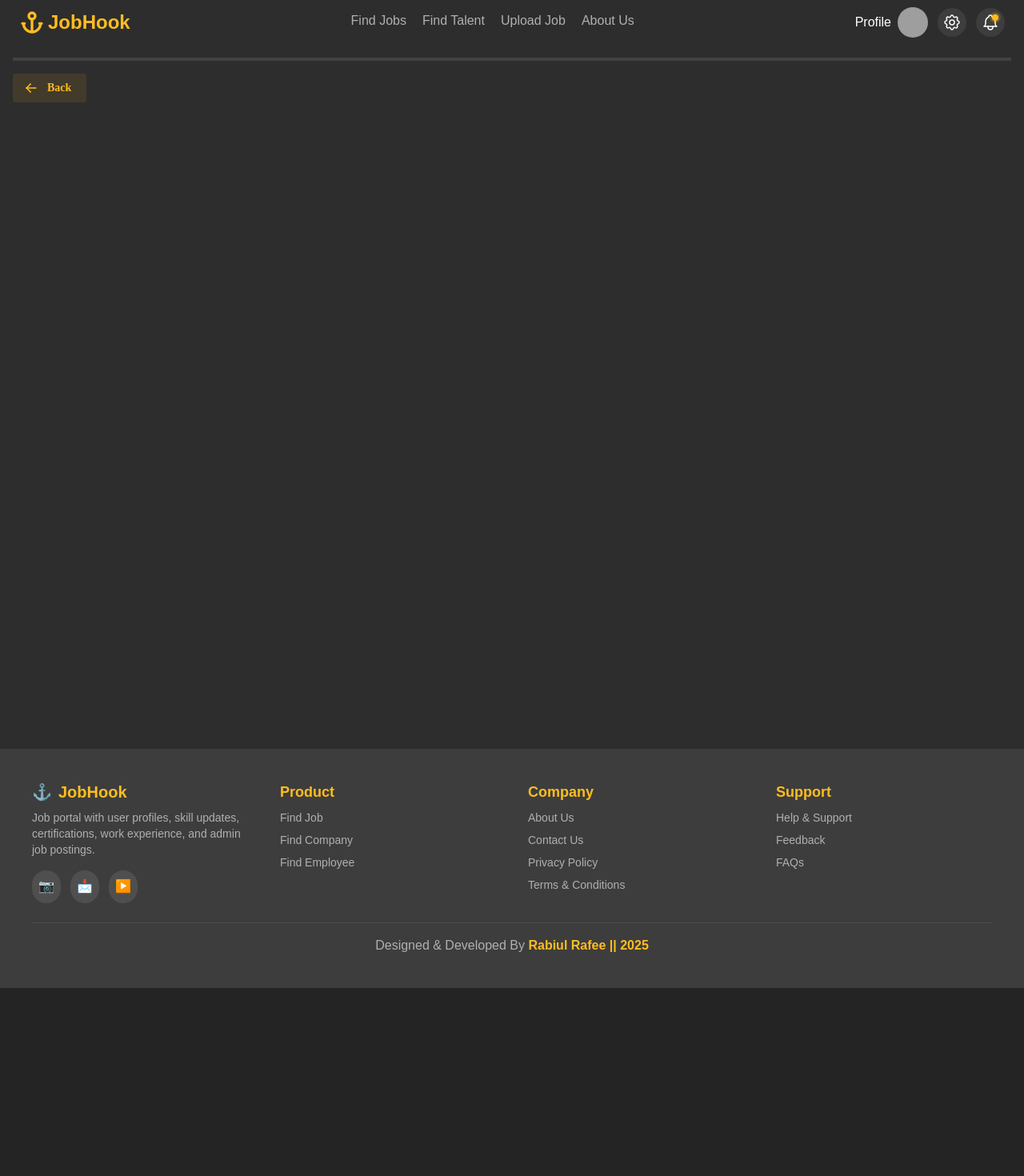
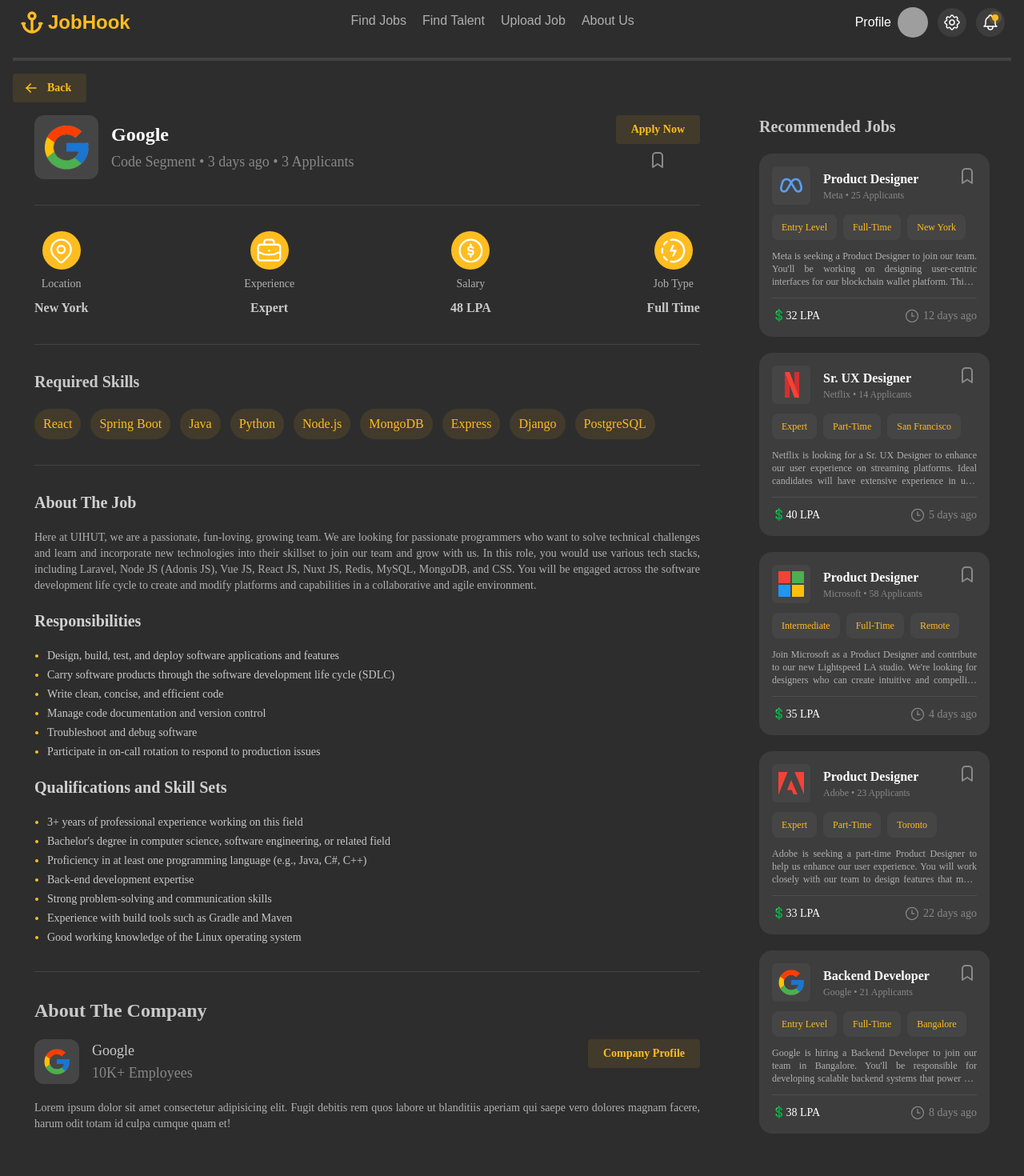
Before and after one commit to LaZyFee/mern_Job-Portal, a React (Vite) app in the folder client/: page /job-desc in a window 1280 px wide. Shown: the top 1470 px of the page at 80% size. Before the commit the page ends 1235 px from the top, so only its background shows below. Built offline with nearby package versions, Linux system fonts and the light colour scheme; grey boxes are pictures that could not be loaded.

Commit message:
jobdesc page done

```diff
--- a/client/package.json
+++ b/client/package.json
@@ -26,6 +26,7 @@
     "@tiptap/pm": "^2.11.5",
     "@tiptap/react": "^2.11.5",
     "@tiptap/starter-kit": "^2.11.5",
+    "dompurify": "^3.2.4",
     "embla-carousel-react": "^8.5.2",
     "react": "^19.0.0",
     "react-dom": "^19.0.0",
--- /dev/null
+++ b/client/src/Pages/Apply Job/ApplyJobComp.tsx
@@ -0,0 +1,5 @@
+export const ApplyJobComp = () => {
+    return (
+        <div>ApplyJobComp</div>
+    )
+}
--- /dev/null
+++ b/client/src/Pages/Apply Job/ApplyJobPage.tsx
@@ -0,0 +1,19 @@
+import { Button, Divider } from "@mantine/core"
+import { IconArrowLeft } from "@tabler/icons-react"
+import { Link } from "react-router-dom"
+
+
+
+export const ApplyJobPage = () => {
+
+
+    return (
+        <div className="p-4 font-['poppins']">
+            <Divider size={"lg"} />
+            <Link className="my-4 inline-block" to="/find-jobs">
+                <Button leftSection={<IconArrowLeft size={20} />} variant="light" color="brightSun.4">
+                    Back </Button>
+            </Link>
+        </div>
+    )
+}
--- a/client/src/Pages/Post Job/JobDescPage.tsx
+++ b/client/src/Pages/Job Description/JobDescPage.tsx
@@ -1,6 +1,8 @@
 import { Button, Divider } from "@mantine/core"
 import { IconArrowLeft } from "@tabler/icons-react"
 import { Link } from "react-router-dom"
+import { JobDescription } from "./JobDescription"
+import { RecommendedJobs } from "./RecommendedJobs"
 
 export const JobDescPage = () => {
     return (
@@ -10,7 +12,10 @@
                 <Button leftSection={<IconArrowLeft size={20} />} variant="light" color="brightSun.4">
                     Back </Button>
             </Link>
-
+            <div className="flex gap-5 justify-around">
+                <JobDescription />
+                <RecommendedJobs />
+            </div>
         </div>
     )
 }
--- /dev/null
+++ b/client/src/Pages/Job Description/JobDescription.tsx
@@ -0,0 +1,87 @@
+import { Button, Divider } from "@mantine/core"
+import { IconBookmark } from "@tabler/icons-react"
+import { Link } from "react-router-dom"
+import { ActionIcon } from '@mantine/core';
+import { card, desc, skills } from "../../assets/Data/JobDescData";
+import DOMPurify from 'dompurify';
+
+export const JobDescription = () => {
+    const data = DOMPurify.sanitize(desc);
+
+
+    return (
+        <div className="w-2/3">
+            <div className="flex justify-between items-start">
+                <div className="flex items-center gap-4">
+                    <div className="p-3 bg-mine-shaft-800 rounded-xl">
+                        <img src={`/assets/Icons/Google.png`} alt="Google" className="h-14 w-14 object-contain" />
+                    </div>
+                    <div className="flex flex-col gap-1">
+                        <div className="font-semibold text-2xl text-white">Google</div>
+                        <div className="text-lg text-mine-shaft-400">
+                            Code Segment &bull; 3 days ago &bull; 3  Applicants
+                        </div>
+                    </div>
+                </div>
+                <div className="flex items-center flex-col gap-2">
+                    <Link to="">
+                        <Button color="brightSun.4" variant="light" size="sm">Apply Now</Button>
+                    </Link>
+                    <IconBookmark className="text-mine-shaft-400 cursor-pointer transition-colors duration-200 hover:text-bright-sun-400" />
+                </div>
+            </div>
+            <Divider my="xl" />
+            <div className="flex justify-between">
+                {
+                    card.map((item, index) => (
+                        <div className="flex flex-col gap-2 items-center" key={index}>
+                            <ActionIcon className="!h-12 !w-12" color="brightSun.4" variant="filled" radius="xl" aria-label="Settings">
+                                <item.icon className="h-4/5 w-4/5" stroke={1.5} />
+                            </ActionIcon>
+                            <div className="text-mine-shaft-300 text-sm">{item.name}</div>
+                            <div className="font-semibold">{item.value}</div>
+                        </div>
+                    ))
+                }
+            </div>
+            <Divider my="xl" />
+            <div>
+                <h1 className="text-xl font-semibold mb-5">Required Skills</h1>
+                <div className="flex flex-wrap gap-3">
+                    {
+                        skills.map((item, index) => (
+                            <ActionIcon className="!h-fit !w-fit !font-medium" color="brightSun.4" variant="light" radius="xl" aria-label="Settings" p='xs' key={index}>
+                                {item}
+                            </ActionIcon>
+                        ))
+                    }
+                </div>
+            </div>
+            <Divider my="xl" />
+            <div className="[&_h4]:text-xl [&_h4]:my-5 [&_h4]:font-semibold [&_h4]:text-mine-shaft-200 [&_p]:text-sm [&_p]:text-mine-shaft-300 [&_p]:text-justify [&_li]:text-sm [&_li]:marker:text-bright-sun-400 [&_li]:mb-1" dangerouslySetInnerHTML={{ __html: data }}>
+            </div>
+            <Divider my="xl" />
+            <div>
+                <h1 className="text-2xl font-semibold mb-5">About The Company</h1>
+                <div className="flex justify-between mb-3">
+                    <div className="flex items-center gap-4">
+                        <div className="p-3 bg-mine-shaft-800 rounded-xl">
+                            <img src={`/assets/Icons/Google.png`} alt="Google" className="h-8 w-8 object-contain" />
+                        </div>
+                        <div className="flex flex-col">
+                            <div className="font-mrdium text-lg ">Google</div>
+                            <div className="text-lg text-mine-shaft-400">
+                                10K+ Employees
+                            </div>
+                        </div>
+                    </div>
+                    <Link to="">
+                        <Button color="brightSun.4" variant="light">Company Profile</Button>
+                    </Link>
+                </div>
+                <p className="text-sm text-mine-shaft-300 mt-5 text-justify">Lorem ipsum dolor sit amet consectetur adipisicing elit. Fugit debitis rem quos labore ut blanditiis aperiam qui saepe vero dolores magnam facere, harum odit totam id culpa cumque quam et!</p>
+            </div>
+        </div>
+    )
+
+}
--- /dev/null
+++ b/client/src/Pages/Job Description/RecommendedJobs.tsx
@@ -0,0 +1,22 @@
+import { jobList } from "../../assets/Data/JobsData"
+import { JobCard } from "../Find Jobs/JobCard"
+
+
+
+export const RecommendedJobs = () => {
+    return (
+
+        <div>
+            <h1 className="text-xl font-semibold mb-5">Recommended Jobs</h1>
+
+            <div className="flex flex-col flex-wrap gap-5 justify-between">
+                {
+                    jobList.map((job, index) => index < 5 && <JobCard key={index} {...job} />)
+                }
+            </div>
+
+
+
+        </div>
+    )
+}
--- a/client/src/index.css
+++ b/client/src/index.css
@@ -1,4 +1,19 @@
 @import "tailwindcss";
+@layer base {
+  ul,
+  ol {
+    list-style: revert;
+    font-size: medium;
+  }
+
+  li {
+    margin-bottom: 0.5rem;
+    margin-left: 1rem;
+  }
+  p {
+    font-size: medium;
+  }
+}
 
 @theme {
   --text-font: Inter, system-ui, Avenir, Helvetica, Arial, sans-serif;
```
Also changed, not shown: client/src/Route/route.tsx (+6 -1 lines), 1 other file (tests, documents, lock files or other folders).
